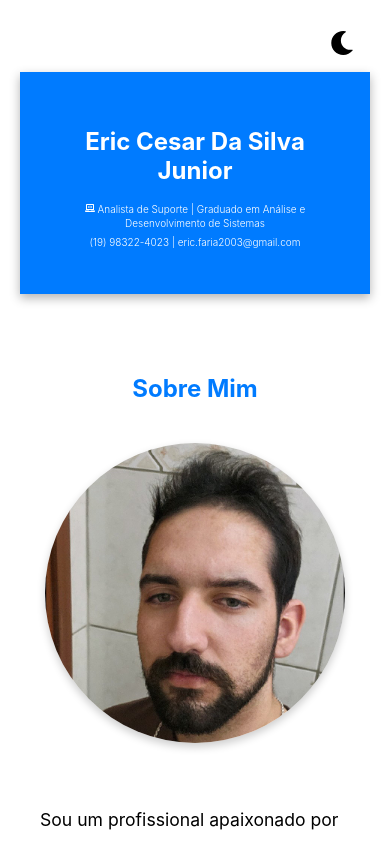
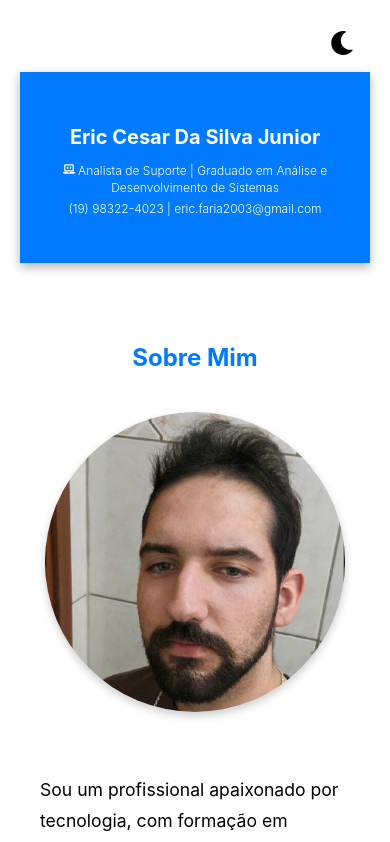
Before and after one commit to EricFNL1/Portifolio1, a React (Create React App) app: page / in a window 390 px wide. Shown: the top 842 px of the page. Built offline with nearby package versions, Linux system fonts and the light colour scheme.

Commit message:
Adicionado ajustes mobile 11

```diff
--- a/src/App.css
+++ b/src/App.css
@@ -9,7 +9,7 @@
 
 @media (max-width: 768px) {
   header h1 {
-    font-size: 24px !important; /* Força o valor do tamanho da fonte */
+    font-size: 20px !important; /* Força o valor do tamanho da fonte */
     line-height: 1.2 !important;
     text-align: center !important;
   }
@@ -22,14 +22,6 @@
     margin: 5px 0 !important;
   }
 }
-
-  header p {
-    font-size: 10px!important; /* Ajuste menor para o subtítulo */
-    line-height: 1.4!important;
-    text-align: center!important;
-    max-width: 100%!important;
-    margin: 5px 0!important;
-  }
 
 
 @media (prefers-reduced-motion: no-preference) {
```
